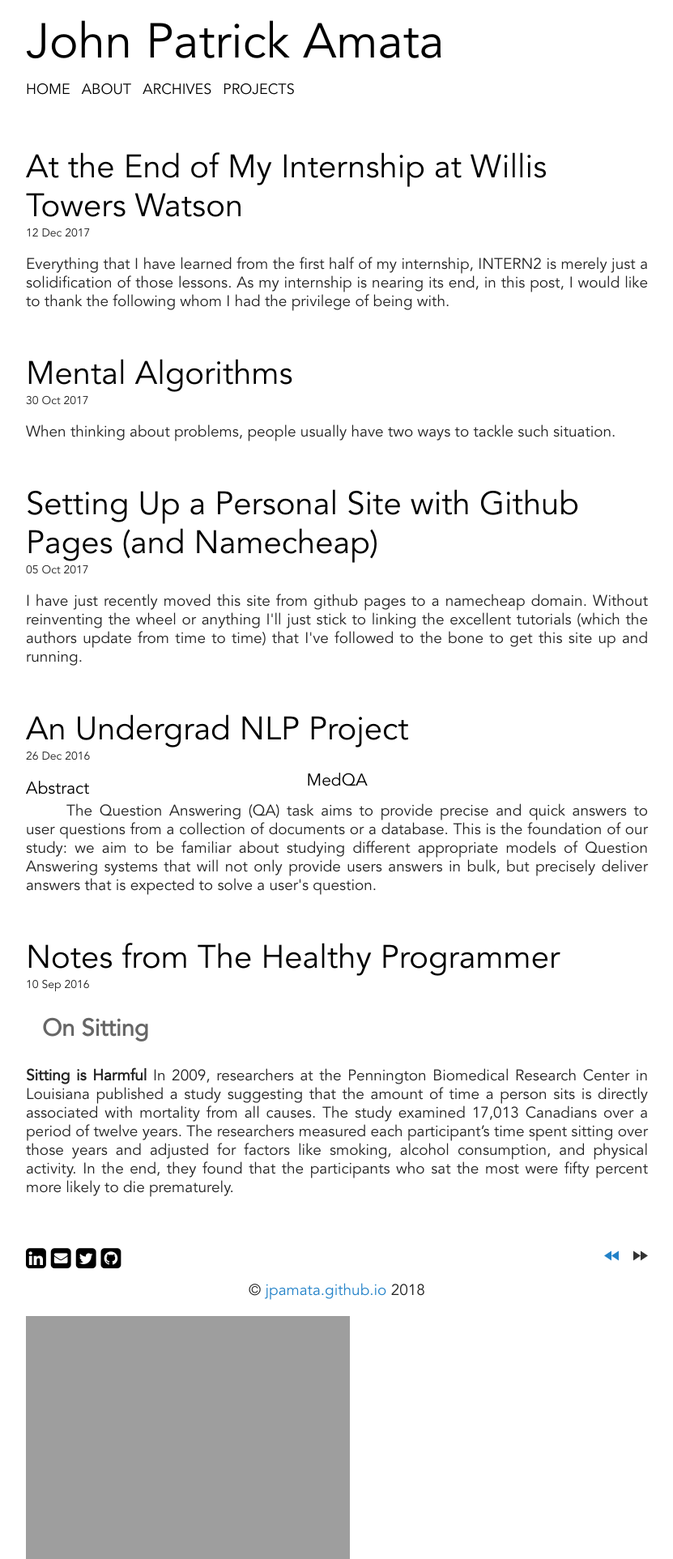
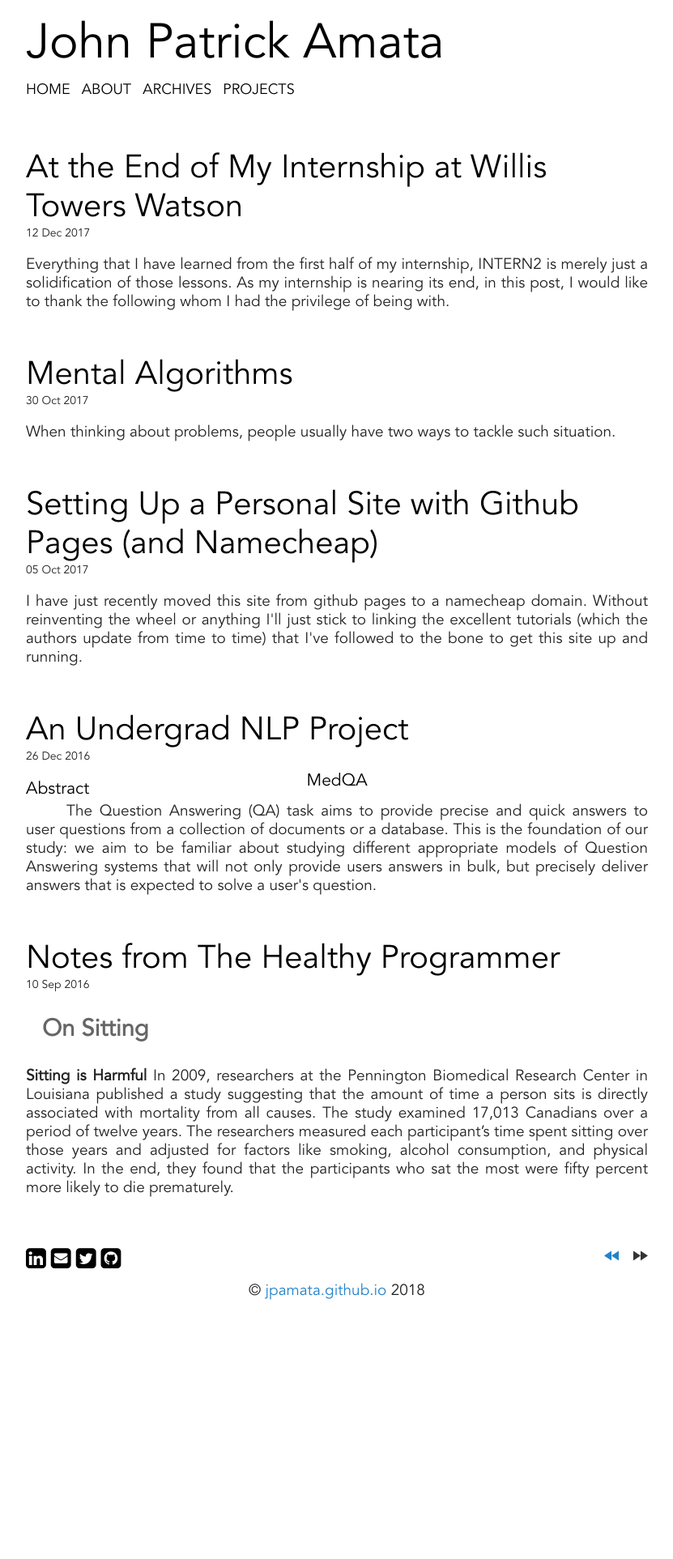
Before and after one commit to jpamata/jpamata.github.io, a Jekyll site: the page built from index.html, in a window 1280 px wide. Shown: the whole page at 81% size, without its empty margins (224-1055 px from the left). Built offline with Jekyll 4.4.1, drawn with Linux system fonts in a browser that asks for light colours; the list of posts is cut into pages by our own code; after the commit the page ends 1625 px from its top, so only the background shows below that.

Commit message:
Update footer.html

```diff
--- a/_includes/footer.html
+++ b/_includes/footer.html
@@ -41,4 +41,3 @@
   })();
 </script>
 <p align="center">&copy; <a href="{{ site.url }}/">{{site.title}}</a> {{ 'now' | date: '%Y' }}</p>
-<img src="http://johnamata.com/assets/transparent-sign.png" align="middle">
```
